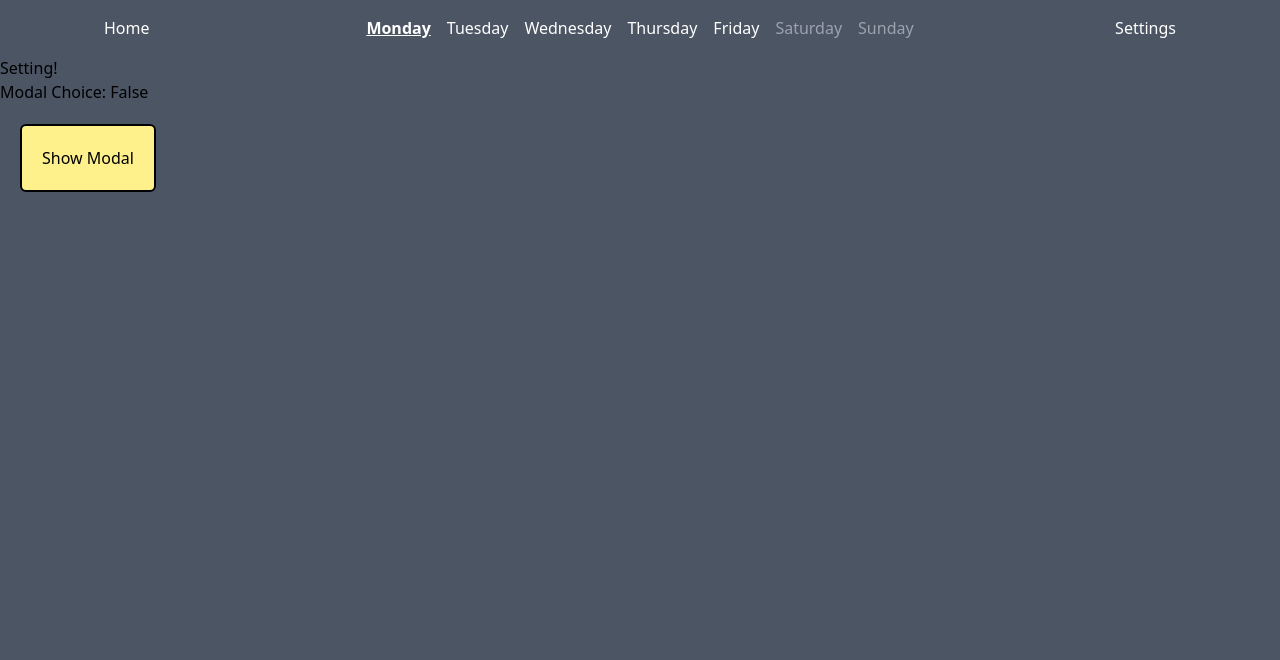
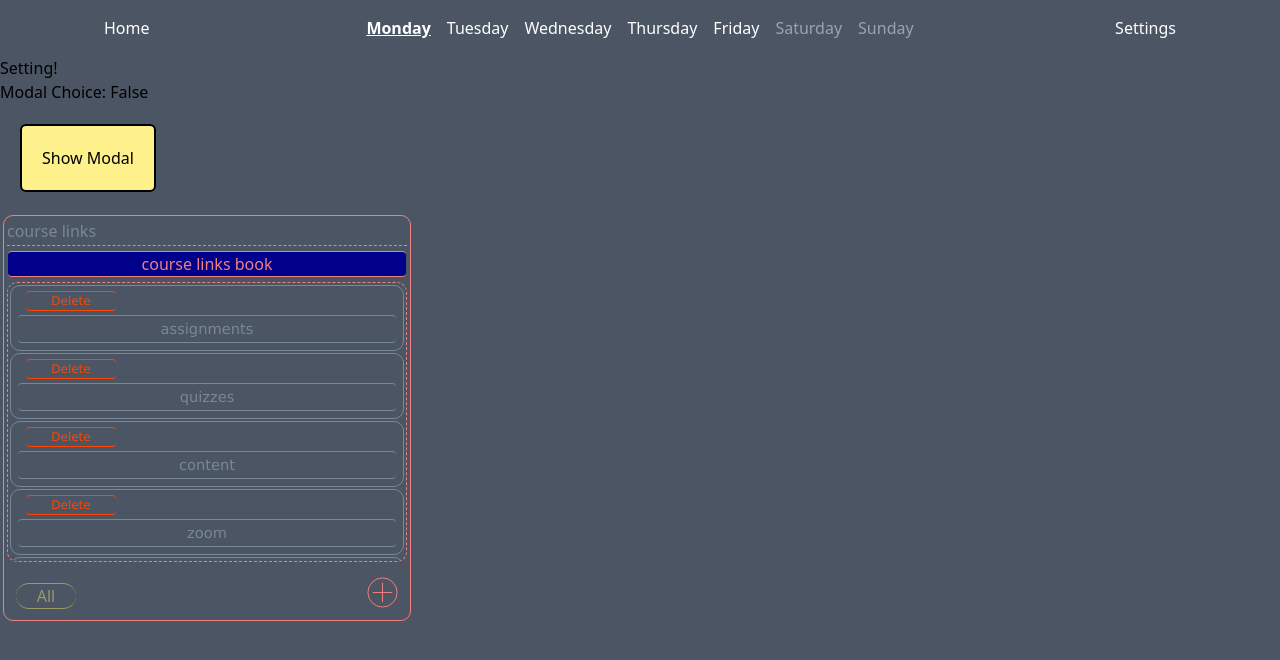
Before and after one commit to asaigal10/Comp231Team1, a React (Vite) app in the folder Timetable/: page /settings in a window 1280 px wide. Shown: the top 660 px of the page. Built offline with nearby package versions, Linux system fonts and the light colour scheme.

Commit message:
changed the style of the home page

```diff
--- a/Timetable/src/App.css
+++ b/Timetable/src/App.css
@@ -1,16 +1,19 @@
-.flex-row{
+.flex-row {
     display: flex;
     flex-direction: row;
 }
-.flex-space-between{
+
+.flex-space-between {
     display: flex;
     justify-content: space-between;
 }
-.flex-items-horizontally-centered{
+
+.flex-items-horizontally-centered {
     display: flex;
     justify-content: center;
 }
-.a-link{
+
+.a-link {
     color: var(--link-color);
     opacity: 1.0;
     padding: 0px 3px;
@@ -20,34 +23,43 @@
     margin: 1px 2px;
     cursor: pointer;
 }
-.a-link:hover{
+
+.a-link:hover {
     opacity: 0.85;
 }
-.a-link:active{
+
+.a-link:active {
     opacity: 0.60;
 }
-.a-label{
+
+.a-label {
     padding: 2px 0px;
     color: var(--label-color);
 }
-.padding-right{
+
+.padding-right {
     padding-right: 8px;
 }
-.padding-left{
+
+.padding-left {
     padding-left: 8px;
 }
-.border-bottom-dashed{
+
+.border-bottom-dashed {
     border-bottom: 0.2px dashed var(--schedule-border-color);
 }
+
 .table-head {
     padding-bottom: 3px;
     color: var(--schedule-head-color);
     font-weight: 400;
 }
-.display-table{
+
+.display-table {
     display: table;
 }
-.grid-3x4{
+
+.grid-3x4 {
     flex: 1;
     display: grid;
     grid-gap: 3px;
@@ -55,37 +67,55 @@
     grid-template-rows: repeat(3, 1fr);
     padding: 3px;
 }
-.width-50{
+
+.width-50 {
     position: relative;
     width: 50%;
 }
-.width-100{
+
+.width-100 {
     position: relative;
     width: 100%;
 }
-.margin-right{
+
+.margin-right {
     margin-right: 5px;
 }
-.display-table{
+
+.display-table {
     display: table;
 }
-.a-title{
+
+.a-title {
     font-size: 11pt;
-    color:  var(--listed-course-title-color);
+    color: var(--listed-course-title-color);
     border-bottom: 1px solid var(--listed-course-title-color);
     border-top: 1px solid var(--listed-course-title-color);
     border-radius: 4px;
 }
-.a-delete-btn{
+
+.a-delete-btn {
     color: orangered;
     border-color: orangered;
 }
-.border-with-border-radius{
-    border-width:1px;
+
+.border-with-border-radius {
+    border-width: 1px;
     border-color: lightcoral;
     border-radius: 10px;
 }
-.active{
+
+.active {
     background-color: lightblue;
     color: darkolivegreen;
 }
+
+body {
+    >div>div>div>div {
+        display: grid;
+        grid-template-columns: repeat(2, 405px);
+        /* 3 equal-width columns */
+        grid-gap: 10px;
+        border: 1px solid #000;
+    }
+}
--- a/Timetable/src/App.jsx
+++ b/Timetable/src/App.jsx
@@ -45,7 +45,7 @@ function App({ page = 'home' }) {
     <div>
       <NavBar currentDayOfWeek={curWeek.date} />
       {(page == 'home') ? <Home sharedHooks={sharedHooks} /> : null}
-      {(page == 'settings') ? <Settings /> : null}
+      {(page == 'settings') ? <Settings sharedHooks={sharedHooks} /> : null}
     </div>
   )
 }
--- a/Timetable/src/Pages/Home.jsx
+++ b/Timetable/src/Pages/Home.jsx
@@ -107,24 +107,12 @@ export default function Home({ sharedHooks }) {
                 selectedItemHookSetter={sharedHooks.setSelectedCourse}
                 newElementComponent={AddListedCourse}
             />
-            {/* MutableListWithTabs for course-default links e.g. home,zoom,..etc */}
-            <MutableListWithTabs
-                title={"course links"}
-                elementsHook={sharedHooks.courseLinks}
-                elementsHookSetter={sharedHooks.setCourseLinks}
-                tabs={[{ key: 'course links book', value: undefined }]}
-                elementComponent={ShowListedNote}
-                newElementComponent={AddCourseLink}
-                selectedItemHook={refreshHook}
-                selectedItemHookSetter={setRefreshHook}
-                sharedHooks={sharedHooks}
-            />
             <div className='tabs-window display-table border-with-border-radius '>
                 <div className="tab-buttons">
-                    {["Schedule", "Assignments", "Quizzes", "Links", "Notes"].map((item,index) => (
+                    {["Schedule", "Assignments", "Quizzes", "Links", "Notes"].map((item, index) => (
                         <button
                             key={index}
-                            className={"a-link"+" "+(index === activeTab ? 'active' : '')}
+                            className={"a-link" + " " + (index === activeTab ? 'active' : '')}
                             onClick={() => handleTabClick(index)}
                         >
                             {item}
--- a/Timetable/src/Pages/Settings.jsx
+++ b/Timetable/src/Pages/Settings.jsx
@@ -1,13 +1,19 @@
 import { useState, useEffect } from "react";
 import Modal from "./Elements/Modal";
 
-export default function Settings() {
+import ShowListedNote from './mutable-list-with-tabs/listed-note/ShowListedLink'
+import AddCourseLink from './mutable-list-with-tabs/listed-course-link/AddListedLink'
+import MutableListWithTabs from './mutable-list-with-tabs/MutableListWithTabs'
+
+export default function Settings({sharedHooks}) {
+    /* refresh hook */
+    const [refreshHook, setRefreshHook] = useState(undefined)
 
     const [showModal, setShowModal] = useState(false)
     const [confirmedChoice, setConfirmedChoice] = useState(null)
 
     useEffect(() => {
-            setShowModal(false)
+        setShowModal(false)
     }, [confirmedChoice])
 
     return <div>
@@ -16,7 +22,19 @@ export default function Settings() {
         {showModal ? <Modal setConfirmedChoice={setConfirmedChoice} /> : <></>}
 
         <p>{"Modal Choice: " + (confirmedChoice ? "True" : "False")}</p>
-        <button className="p-5 m-5 bg-yellow-200 border-2 border-black rounded-md" onClick={() => {setShowModal(true)}}>Show Modal</button>
+        <button className="p-5 m-5 bg-yellow-200 border-2 border-black rounded-md" onClick={() => { setShowModal(true) }}>Show Modal</button>
         {/* End Modal Demo */}
+        {/* MutableListWithTabs for course-default links e.g. home,zoom,..etc */}
+        <MutableListWithTabs
+            title={"course links"}
+            elementsHook={sharedHooks.courseLinks}
+            elementsHookSetter={sharedHooks.setCourseLinks}
+            tabs={[{ key: 'course links book', value: undefined }]}
+            elementComponent={ShowListedNote}
+            newElementComponent={AddCourseLink}
+            selectedItemHook={refreshHook}
+            selectedItemHookSetter={setRefreshHook}
+            sharedHooks={sharedHooks}
+        />
     </div>
 }
--- a/Timetable/src/commonJs/demo.js
+++ b/Timetable/src/commonJs/demo.js
@@ -115,7 +115,7 @@ const getCourseLinks = () => {
     u.index = 3
     u.id = generateUniqueId()
     u.title = 'home'
-    u.prefix = 'https://e.centennialcollege.ca/d2l/home'
+    u.prefix = 'https://e.centennialcollege.ca/d2l/home/'
     u.suffix = ''
     links.push(u)
 
```
